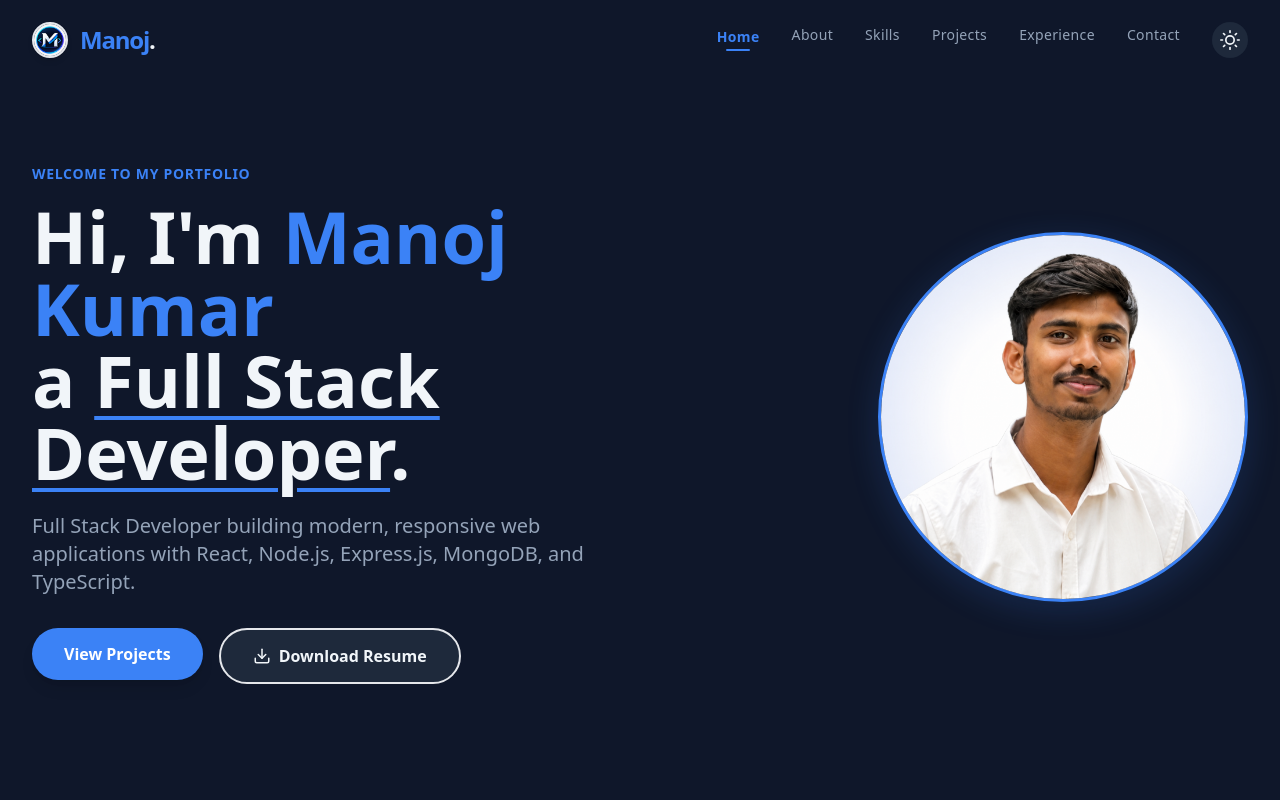
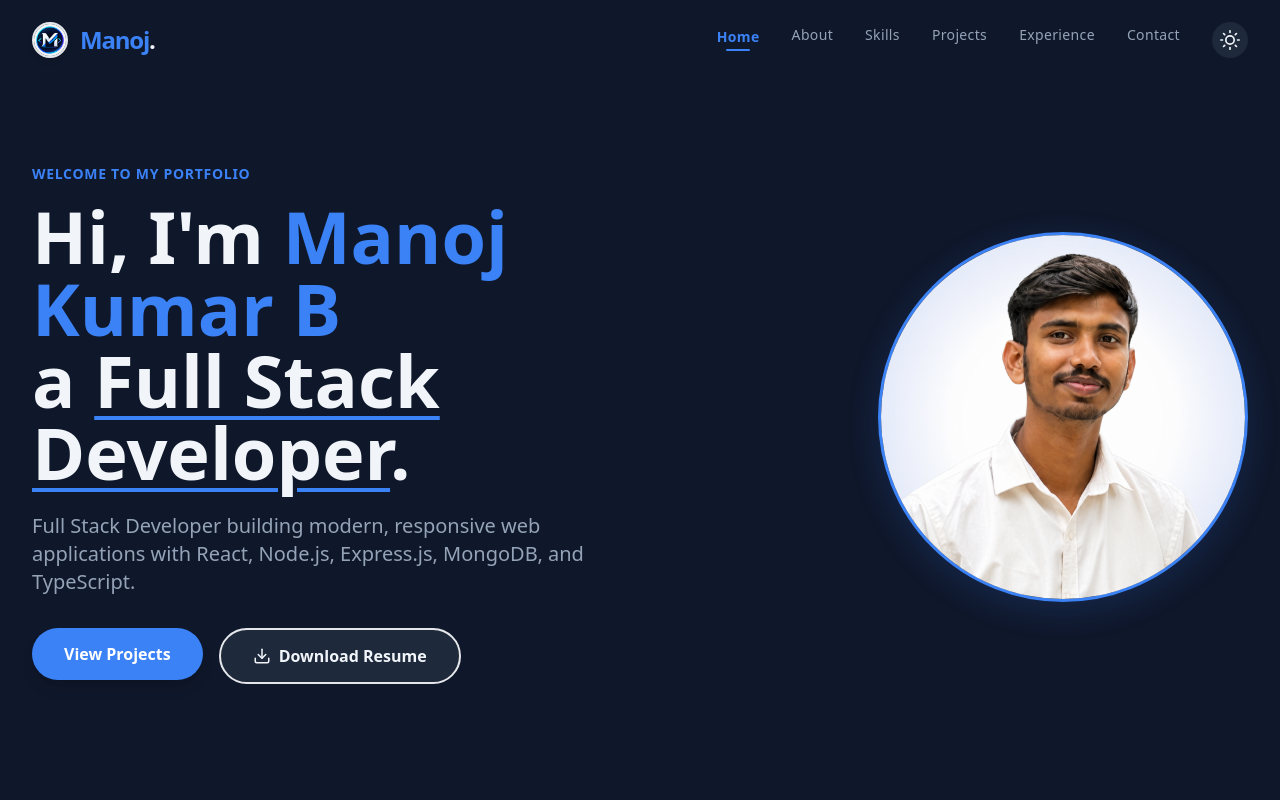
Before and after one commit to manoj-kumar-b-dev/Portfolio, a React (Vite) app: page / in a window 1280 px wide. Shown: the top 800 px of the page. Built offline with nearby package versions, Linux system fonts and the light colour scheme.

Commit message:
update profile data

```diff
--- a/src/data/portfolioData.js
+++ b/src/data/portfolioData.js
@@ -11,7 +11,7 @@ import resumePdf from '../assets/resume.pdf';
 
 export const portfolioData = {
   hero: {
-    name: "Manoj Kumar",
+    name: "Manoj Kumar B",
     title: "Full Stack Developer",
     tagline: "Full Stack Developer building modern, responsive web applications with React, Node.js, Express.js, MongoDB, and TypeScript.",
     image: profileImg,
```
Also changed, not shown: 1 other file (tests, documents, lock files or other folders).
